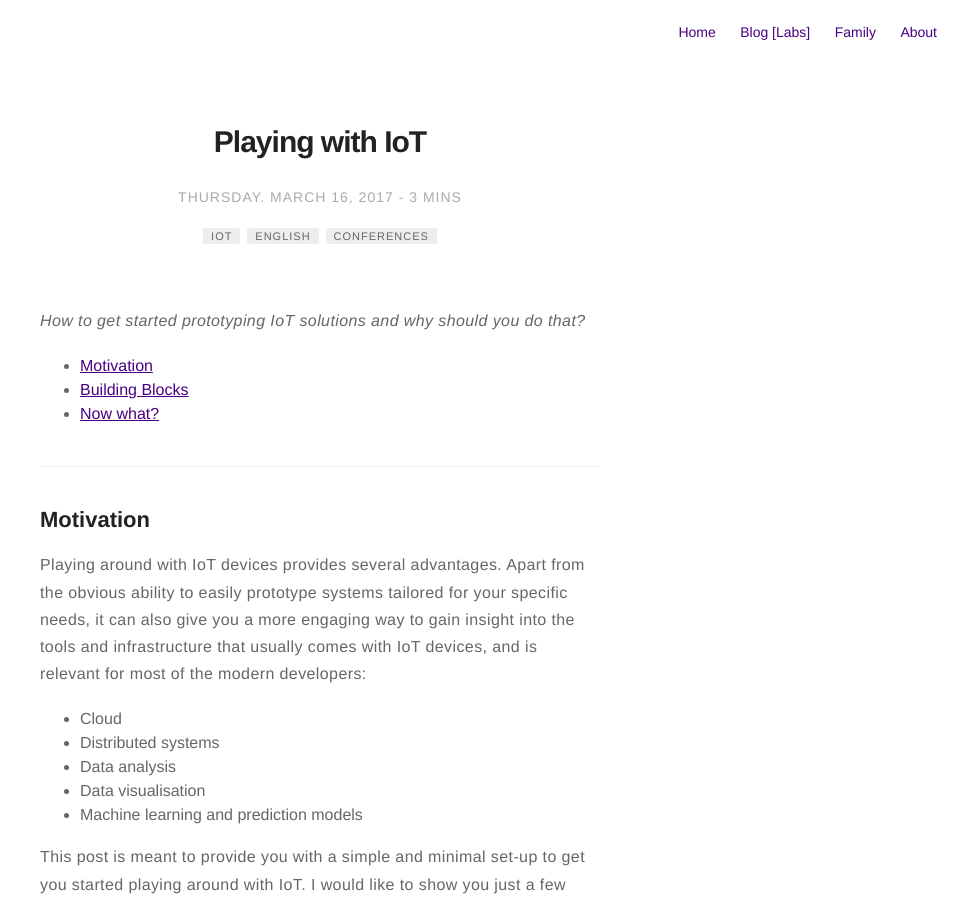
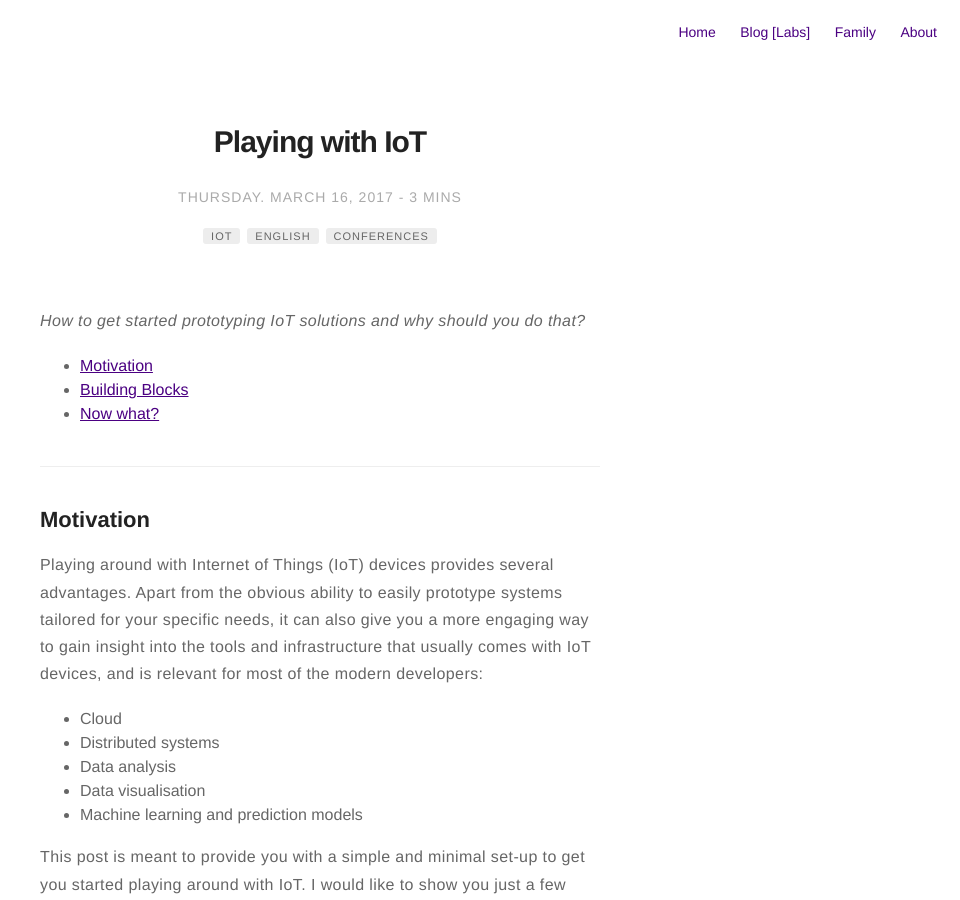
Before and after one commit to mehmandarov/mehmandarov.github.io, a Jekyll site: the page built from _posts/2017-03-16-iot-prototyping-startup-kit.markdown, in a window 1280 px wide and 900 px high. Shown: the whole window, without its empty margins (320-1280 px from the left). Built offline with Jekyll 4.4.1, drawn with Linux system fonts in a browser that asks for light colours.

Commit message:
Minor edits

```diff
--- a/_posts/2017-03-16-iot-prototyping-startup-kit.markdown
+++ b/_posts/2017-03-16-iot-prototyping-startup-kit.markdown
@@ -23,7 +23,7 @@ _How to get started prototyping IoT solutions and why should you do that?_
 
 ## Motivation
 
-Playing around with IoT devices provides several advantages. Apart from the obvious ability to easily prototype systems tailored for your specific needs, it can also give you a more engaging way to gain insight into the tools and infrastructure that usually comes with IoT devices, and is relevant for most of the modern developers:
+Playing around with Internet of Things (IoT) devices provides several advantages. Apart from the obvious ability to easily prototype systems tailored for your specific needs, it can also give you a more engaging way to gain insight into the tools and infrastructure that usually comes with IoT devices, and is relevant for most of the modern developers:
 
 * Cloud
 * Distributed systems
```
